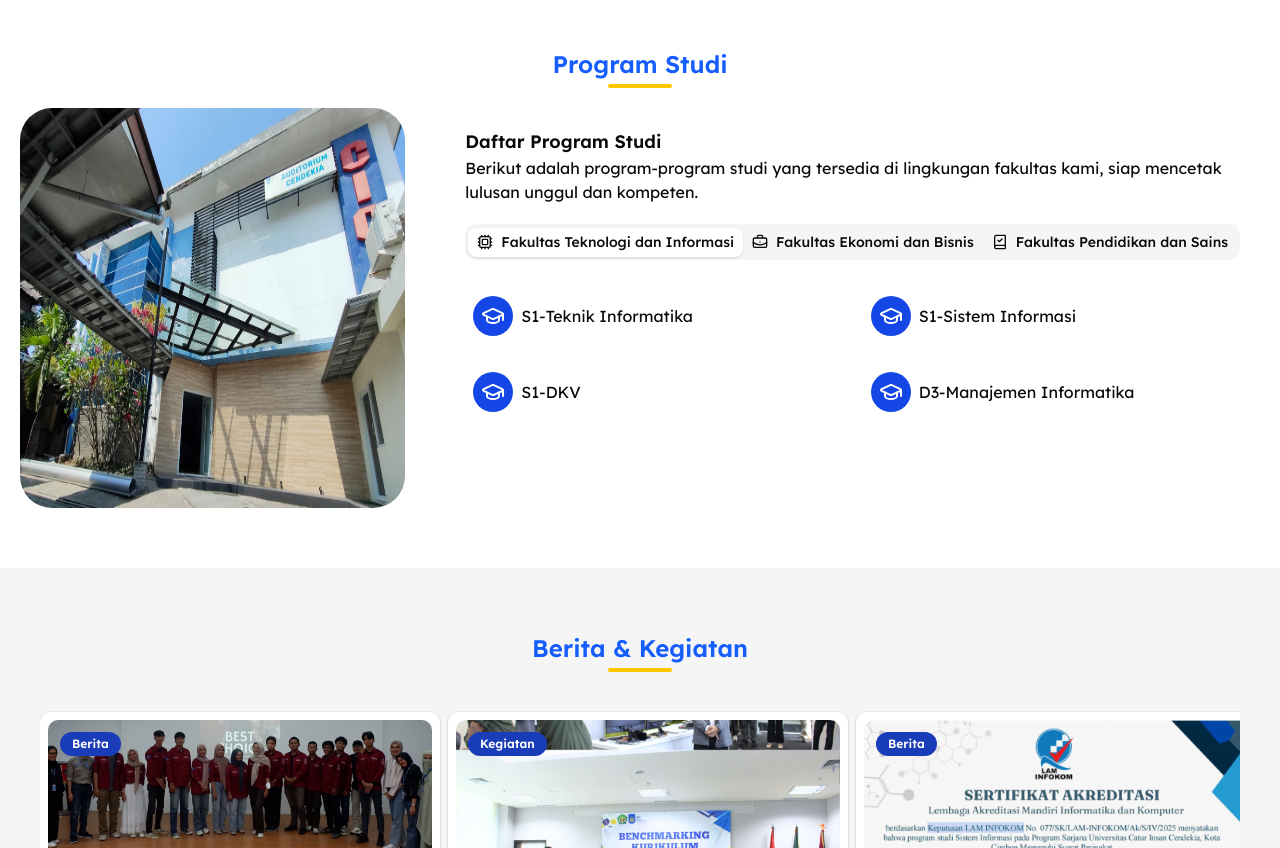
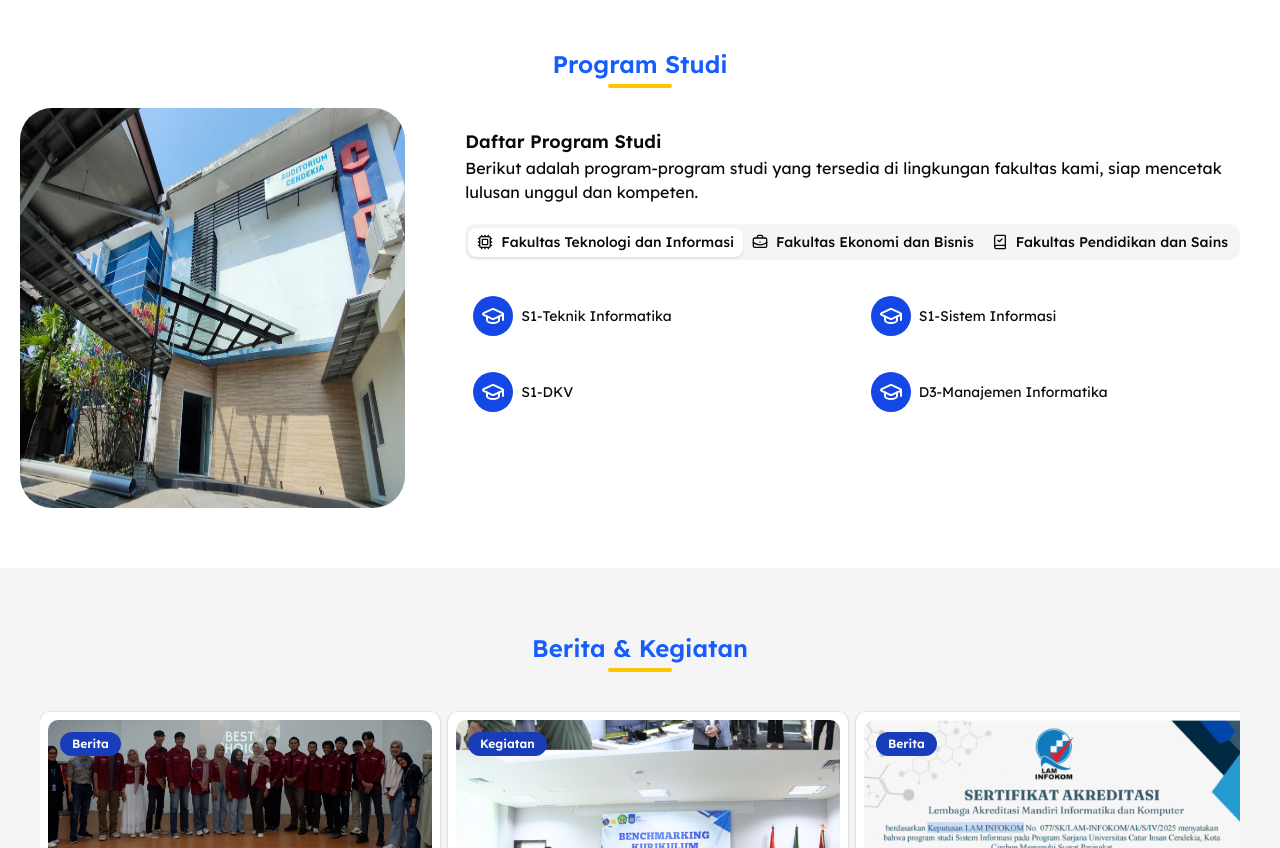
Before and after one commit to janfdev/Limitless_UMC_BitFest2025, a Next.js app: page / in a window 1280 px wide. Shown: the part 1180-2028 px from the top of the page. Built offline with nearby package versions, Linux system fonts and the light colour scheme.

Commit message:
Enhance Footer link with external URL; integrate framer-motion for animations in StudyProgram component, including staggered list and button interactions; update program names in data for clarity.

```diff
--- a/components/section/Footer.tsx
+++ b/components/section/Footer.tsx
@@ -79,7 +79,10 @@ const Footer = () => {
               </a>
             </li>
             <li>
-              <a href="#" className="hover:text-blue-600 transition">
+              <a
+                href="https://simantu.cic.ac.id/"
+                className="hover:text-blue-600 transition"
+              >
                 Sistem Manajemen Mutu
               </a>
             </li>
--- a/components/section/study-program.tsx
+++ b/components/section/study-program.tsx
@@ -20,6 +20,49 @@ import { parseProdiName } from "@/lib/helpers";
 import { Prodi } from "@/lib/type";
 import { TI, FEB, PS } from "@/lib/data";
 
+// --- NEW: framer-motion (animasi ringan & reusable)
+import { motion, type Variants } from "framer-motion";
+
+// Variants umum
+const fadeUp: Variants = {
+  hidden: { opacity: 0, y: 16 },
+  show: {
+    opacity: 1,
+    y: 0,
+    transition: { duration: 0.45, ease: [0.16, 1, 0.3, 1] },
+  },
+};
+
+const fadeIn: Variants = {
+  hidden: { opacity: 0 },
+  show: { opacity: 1, transition: { duration: 0.4 } },
+};
+
+const scaleIn: Variants = {
+  hidden: { opacity: 0, scale: 0.98 },
+  show: {
+    opacity: 1,
+    scale: 1,
+    transition: { duration: 0.4, ease: [0.16, 1, 0.3, 1] },
+  },
+};
+
+const listStagger: Variants = {
+  hidden: {},
+  show: {
+    transition: { staggerChildren: 0.05, delayChildren: 0.05 },
+  },
+};
+
+const itemLift: Variants = {
+  hidden: { opacity: 0, y: 10 },
+  show: {
+    opacity: 1,
+    y: 0,
+    transition: { duration: 0.35, ease: [0.16, 1, 0.3, 1] },
+  },
+};
+
 function ProdiList({
   items,
   onSelect,
@@ -28,25 +71,40 @@ function ProdiList({
   onSelect: (p: Prodi) => void;
 }) {
   return (
-    <div className="grid md:grid-cols-2 grid-cols-1 gap-5 ">
+    // ganti ke motion.div agar bisa pakai stagger; struktur grid tetap sama
+    <motion.div
+      className="grid md:grid-cols-2 grid-cols-1 gap-5"
+      variants={listStagger}
+      initial="hidden"
+      animate="show"
+    >
       {items.map((p) => (
-        <button
+        // ganti ke motion.button utk micro-interaction (hover/tap) + animasi masuk
+        <motion.button
           onClick={() => onSelect(p)}
           key={p.id}
+          variants={itemLift}
+          whileHover={{ y: -2 }}
+          whileTap={{ scale: 0.98 }}
+          transition={{ duration: 0.2 }}
           className="flex items-center gap-2 rounded-lg hover:bg-blue-100 p-2 cursor-pointer"
         >
-          <div className="bg-blue-700 p-2 rounded-full">
+          <motion.div
+            className="bg-blue-700 p-2 rounded-full"
+            whileHover={{ rotate: 3 }}
+            transition={{ type: "spring", stiffness: 250, damping: 15 }}
+          >
             <GraduationCap className="text-white" />
-          </div>
-          <p>{p.name}</p>
+          </motion.div>
+          <h2 className="text-sm">{p.name}</h2>
           {p.label && (
             <span className="w-fit text-xs px-2 border-2 border-green-500 text-green-700 rounded-full">
               {p.label}
             </span>
           )}
-        </button>
+        </motion.button>
       ))}
-    </div>
+    </motion.div>
   );
 }
 
@@ -72,16 +130,32 @@ const StudyProgram = () => {
   return (
     <>
       <section className="mx-auto max-w-7xl mt-5 py-10">
-        <div className="flex items-center justify-center gap-2 text-2xl">
+        {/* Heading */}
+        <motion.div
+          className="flex items-center justify-center gap-2 text-2xl"
+          variants={fadeUp}
+          initial="hidden"
+          whileInView="show"
+          viewport={{ once: true, amount: 0.5 }}
+        >
           <div className="flex flex-col items-center justify-center">
             <h1 className="font-semibold text-blue-600 pb-1">Program Studi</h1>
             <span className="w-16 h-1 rounded-lg bg-secondary"></span>
           </div>
-        </div>
+        </motion.div>
 
         {/* Content */}
         <div className="flex lg:flex-row md:flex-col flex-col mt-5">
-          <div className="flex items-center justify-center w-full h-full md:px-5 px-10">
+          {/* Image */}
+          <motion.div
+            className="flex items-center justify-center w-full h-full md:px-5 px-10"
+            variants={scaleIn}
+            initial="hidden"
+            whileInView="show"
+            viewport={{ once: true, amount: 0.3 }}
+            whileHover={{ scale: 1.01 }}
+            transition={{ duration: 0.35, ease: [0.16, 1, 0.3, 1] }}
+          >
             <Image
               src={Gedung}
               alt="Image Program Studi"
@@ -91,9 +165,16 @@ const StudyProgram = () => {
               className="rounded-4xl bg-cover h-[300px] lg:h-[400px]"
               priority
             />
-          </div>
+          </motion.div>
 
-          <div className="px-10 mt-5 w-full">
+          {/* Right column */}
+          <motion.div
+            className="px-10 mt-5 w-full"
+            variants={fadeIn}
+            initial="hidden"
+            whileInView="show"
+            viewport={{ once: true, amount: 0.2 }}
+          >
             <div>
               <h2 className="text-lg font-semibold">Daftar Program Studi</h2>
               <p>
@@ -102,8 +183,16 @@ const StudyProgram = () => {
               </p>
             </div>
 
+            {/* Tabs */}
             <Tabs defaultValue="ti" className="w-full mt-5">
-              <TabsList>
+              <TabsList asChild>
+                {/* gunakan motion.div tanpa mengubah isi trigger */}
+                <motion.div
+                  variants={scaleIn}
+                  initial="hidden"
+                  animate="show"
+                  className="inline-flex"
+                >
                   <TabsTrigger value="ti" className="flex items-center gap-2">
                     <Cpu className="w-4 h-4" />
                     <p className="md:block hidden">
@@ -114,7 +203,9 @@ const StudyProgram = () => {
 
                   <TabsTrigger value="feb" className="flex items-center gap-2">
                     <BriefcaseBusiness className="w-4 h-4" />
-                  <p className="md:block hidden">Fakultas Ekonomi dan Bisnis</p>
+                    <p className="md:block hidden">
+                      Fakultas Ekonomi dan Bisnis
+                    </p>
                     <p className="md:hidden block">FEB</p>
                   </TabsTrigger>
 
@@ -125,29 +216,43 @@ const StudyProgram = () => {
                     </p>
                     <p className="md:hidden block">FPS</p>
                   </TabsTrigger>
+                </motion.div>
               </TabsList>
 
+              {/* Konten tiap tab: bungkus ProdiList agar bisa fadeUp ringan */}
               <TabsContent value="ti" className="mt-5">
+                <motion.div variants={fadeUp} initial="hidden" animate="show">
                   <ProdiList items={TI} onSelect={openDialog} />
+                </motion.div>
               </TabsContent>
 
               <TabsContent value="feb" className="mt-5">
+                <motion.div variants={fadeUp} initial="hidden" animate="show">
                   <ProdiList items={FEB} onSelect={openDialog} />
+                </motion.div>
               </TabsContent>
 
               <TabsContent value="ps" className="mt-5">
+                <motion.div variants={fadeUp} initial="hidden" animate="show">
                   <ProdiList items={PS} onSelect={openDialog} />
+                </motion.div>
               </TabsContent>
             </Tabs>
-          </div>
+          </motion.div>
         </div>
       </section>
 
       {/* Dialog */}
       <Dialog open={open} onOpenChange={setOpen}>
+        {/* shadcn sudah punya animasi sendiri; tambahkan fade ringan untuk isi */}
         <DialogContent className="sm:max-w-lg">
           {selected && detail && (
-            <>
+            <motion.div
+              variants={fadeIn}
+              initial="hidden"
+              animate="show"
+              className="contents"
+            >
               <DialogHeader>
                 <DialogTitle className="flex items-center gap-2">
                   {selected.name}
@@ -163,7 +268,12 @@ const StudyProgram = () => {
               </DialogHeader>
 
               {/* “Card” isi ringkas */}
-              <div className="rounded-xl border p-4 bg-muted/40">
+              <motion.div
+                className="rounded-xl border p-4 bg-muted/40"
+                variants={scaleIn}
+                initial="hidden"
+                animate="show"
+              >
                 <dl className="grid grid-cols-2 gap-3 text-sm">
                   <div>
                     <dt className="text-muted-foreground">Jenjang</dt>
@@ -187,7 +297,7 @@ const StudyProgram = () => {
                   *Informasi detail kurikulum, prospek, dan akreditasi tersedia
                   di halaman program studi.
                 </p>
-              </div>
+              </motion.div>
 
               <DialogFooter className="gap-2 sm:gap-0">
                 <DialogClose asChild>
@@ -197,7 +307,7 @@ const StudyProgram = () => {
                   <Link href={`/prodi/${selected.id}`}>Lihat selengkapnya</Link>
                 </Button>
               </DialogFooter>
-            </>
+            </motion.div>
           )}
         </DialogContent>
       </Dialog>
--- a/lib/data.ts
+++ b/lib/data.ts
@@ -110,7 +110,7 @@ export const FEB: Prodi[] = [
   { id: "bi", name: "S1-Bisnis Digital", label: "New" },
   { id: "mn", name: "S1-Manajemen" },
   { id: "ak", name: "S1-Akuntansi" },
-  { id: "mnKRM", name: "S1-Manajemen KRM (Kelas Karyawan)" },
+  { id: "mnKRM", name: "S1-Manajemen (Karyawan)" },
   { id: "mb", name: "D3-Manajemen Bisnis" },
 ];
 
```
Lines whose indentation alone changed are shown as unchanged.
